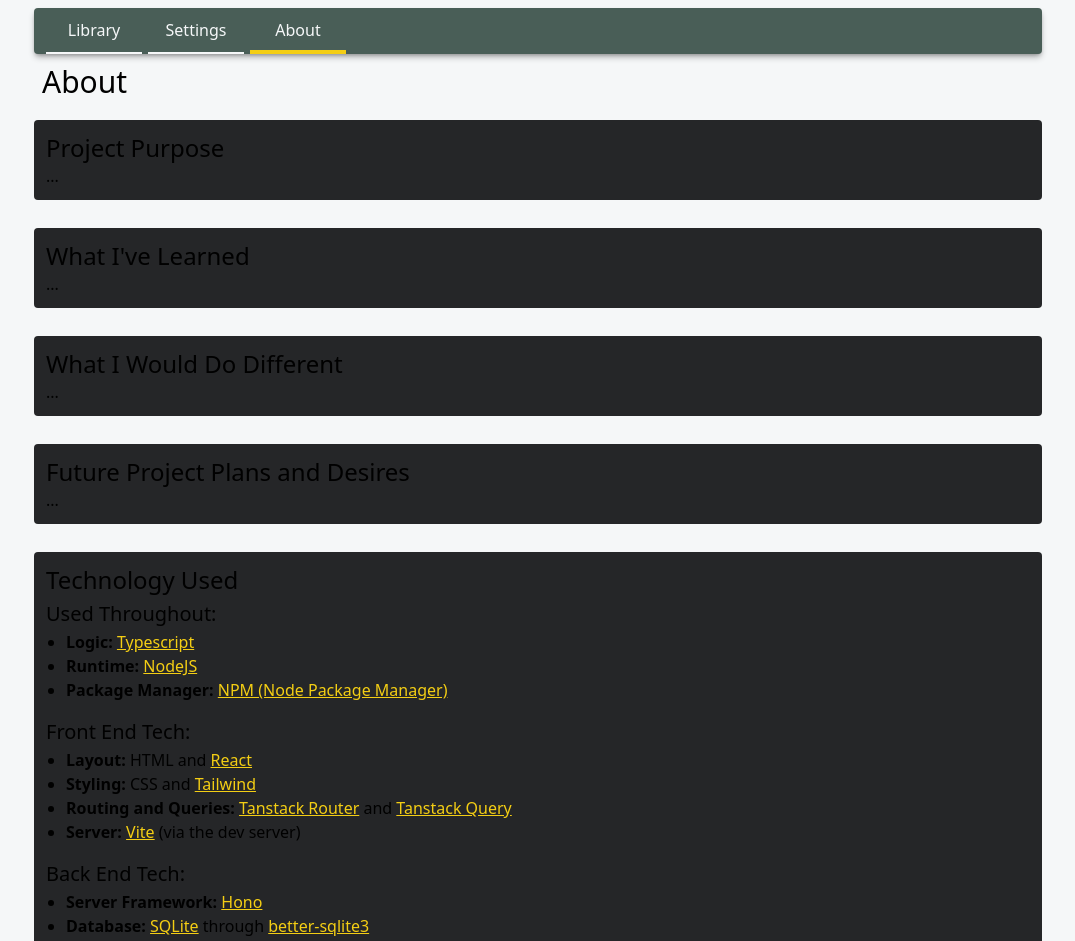
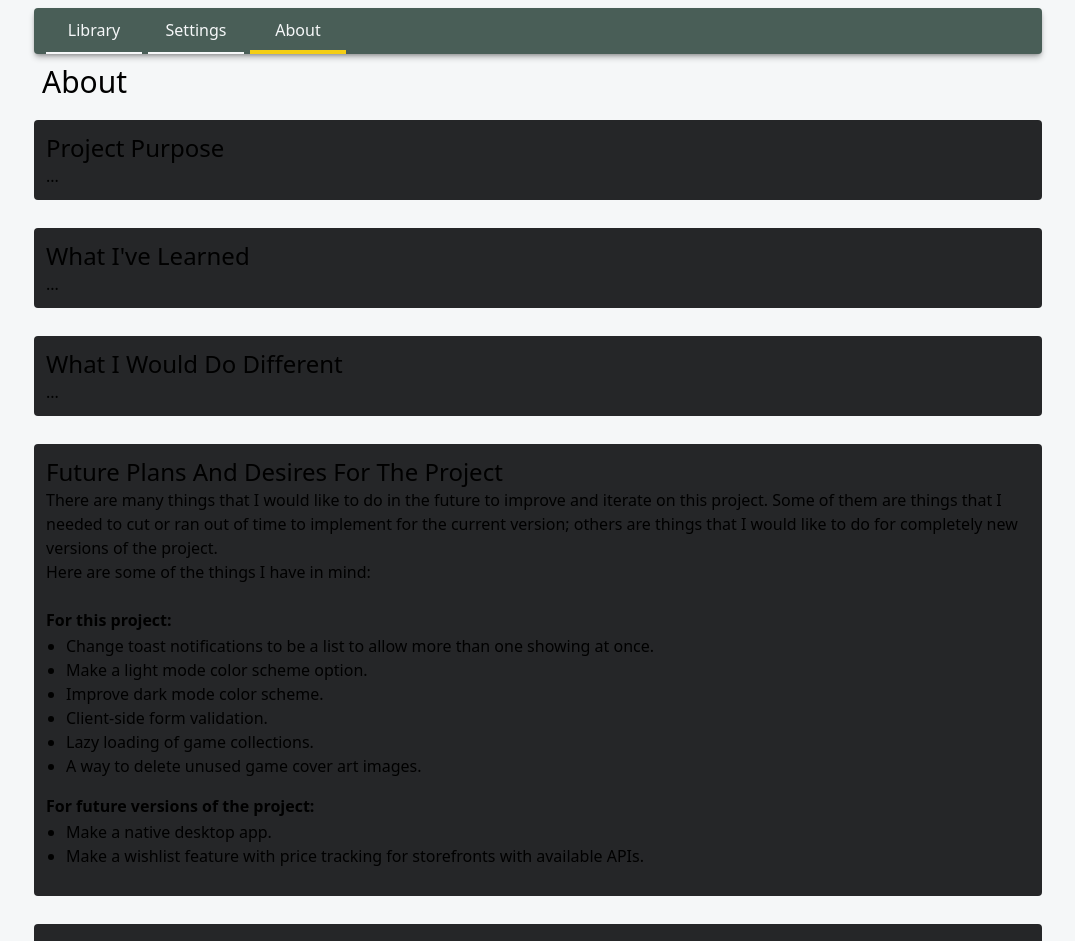
Before and after one commit to ncall404/ReactGameLibrary, a React (Vite) app in the folder frontend/: page /about in a window 1280 px wide. Shown: the top 941 px of the page, without its empty margins (102-1177 px from the left). Built offline with nearby package versions, Linux system fonts and the light colour scheme.

Commit message:
Add information for future plans and desires for the project

```diff
--- a/frontend/src/routes/about.tsx
+++ b/frontend/src/routes/about.tsx
@@ -27,8 +27,25 @@ function RouteComponent() {
 				</article>
 
 				<article>
-					<h2 className="text-2xl">Future Project Plans and Desires</h2>
-					<p>...</p>
+					<h2 className="text-2xl">Future Plans And Desires For The Project</h2>
+					<p>There are many things that I would like to do in the future to improve and iterate on this project. Some of them are things that I needed to cut or ran out of time to implement for the current version; others are things that I would like to do for completely new versions of the project.</p>
+					<p>Here are some of the things I have in mind:</p>
+					<br />
+					<p className="font-semibold">For this project:</p>
+					<ul>
+						<li>Change toast notifications to be a list to allow more than one showing at once.</li>
+						<li>Make a light mode color scheme option.</li>
+						<li>Improve dark mode color scheme.</li>
+						<li>Client-side form validation.</li>
+						<li>Lazy loading of game collections.</li>
+						<li>A way to delete unused game cover art images.</li>
+					</ul>
+
+					<p className="font-semibold">For future versions of the project:</p>
+					<ul>
+						<li>Make a native desktop app.</li>
+						<li>Make a wishlist feature with price tracking for storefronts with available APIs.</li>
+					</ul>
 				</article>
 
 				<article>
```
